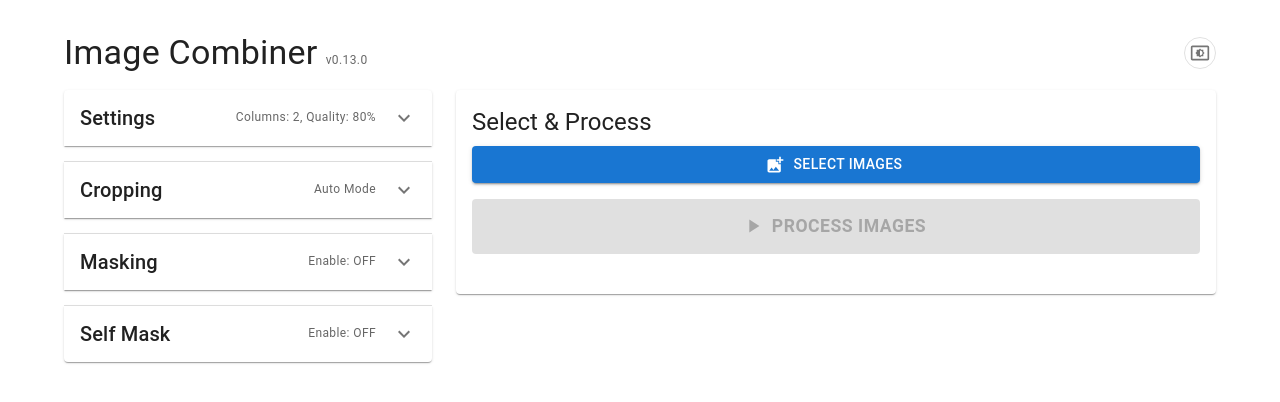
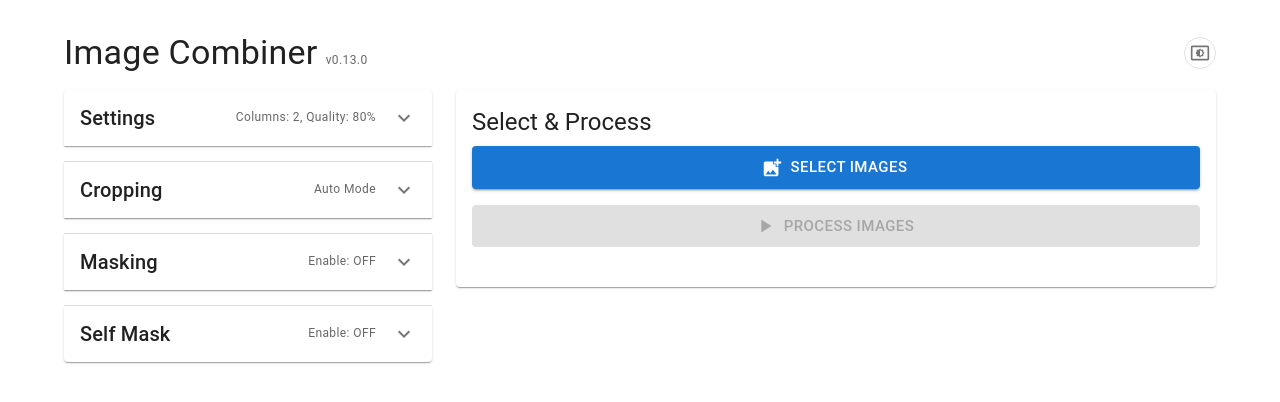
Before and after one commit to lxba1/combine-result-images, a React (Vite) app: page / in a window 1280 px wide. Shown: the top 402 px of the page. Built offline with nearby package versions, Linux system fonts and the light colour scheme.

Commit message:
style: unify main action button sizes to large

```diff
--- a/src/ImageProcessor.tsx
+++ b/src/ImageProcessor.tsx
@@ -1028,7 +1028,7 @@ const ImageProcessor: React.FC = () => {
           <Card>
             <CardContent>
               <Typography variant="h5" component="h2" gutterBottom>{t('upload_and_process')}</Typography>
-              <Button variant="contained" component="label" fullWidth startIcon={<AddPhotoIcon />}>
+              <Button variant="contained" component="label" fullWidth size="large" startIcon={<AddPhotoIcon />}>
                 {t('upload_images')}
                 <input type="file" hidden accept="image/png, image/jpeg" multiple onChange={handleFileChange} />
               </Button>
@@ -1042,9 +1042,8 @@ const ImageProcessor: React.FC = () => {
                   fullWidth
                   size="large"
                   startIcon={!isProcessing && <PlayArrow />}
-                  sx={{ py: 1.5, fontWeight: 'bold', fontSize: '1.1rem' }}
                 >
-                  {isProcessing ? <CircularProgress size={26} color="inherit" /> : t('process_images')}
+                  {isProcessing ? <CircularProgress size={24} color="inherit" /> : t('process_images')}
                 </Button>
               </Box>
               {ocrStatus && <Typography sx={{ mt: 1 }} translate="no">{ocrStatus}</Typography>}
@@ -1063,7 +1062,7 @@ const ImageProcessor: React.FC = () => {
                       borderRadius: 1,
                     }}
                   />
-                  <Button variant="contained" href={processedImageUrl} download={downloadFilename} fullWidth sx={{ mt: 1 }} startIcon={<DownloadIcon />}>
+                  <Button variant="contained" href={processedImageUrl} download={downloadFilename} fullWidth size="large" sx={{ mt: 1 }} startIcon={<DownloadIcon />}>
                     {t('download_image')}
                   </Button>
                 </Box>
```
